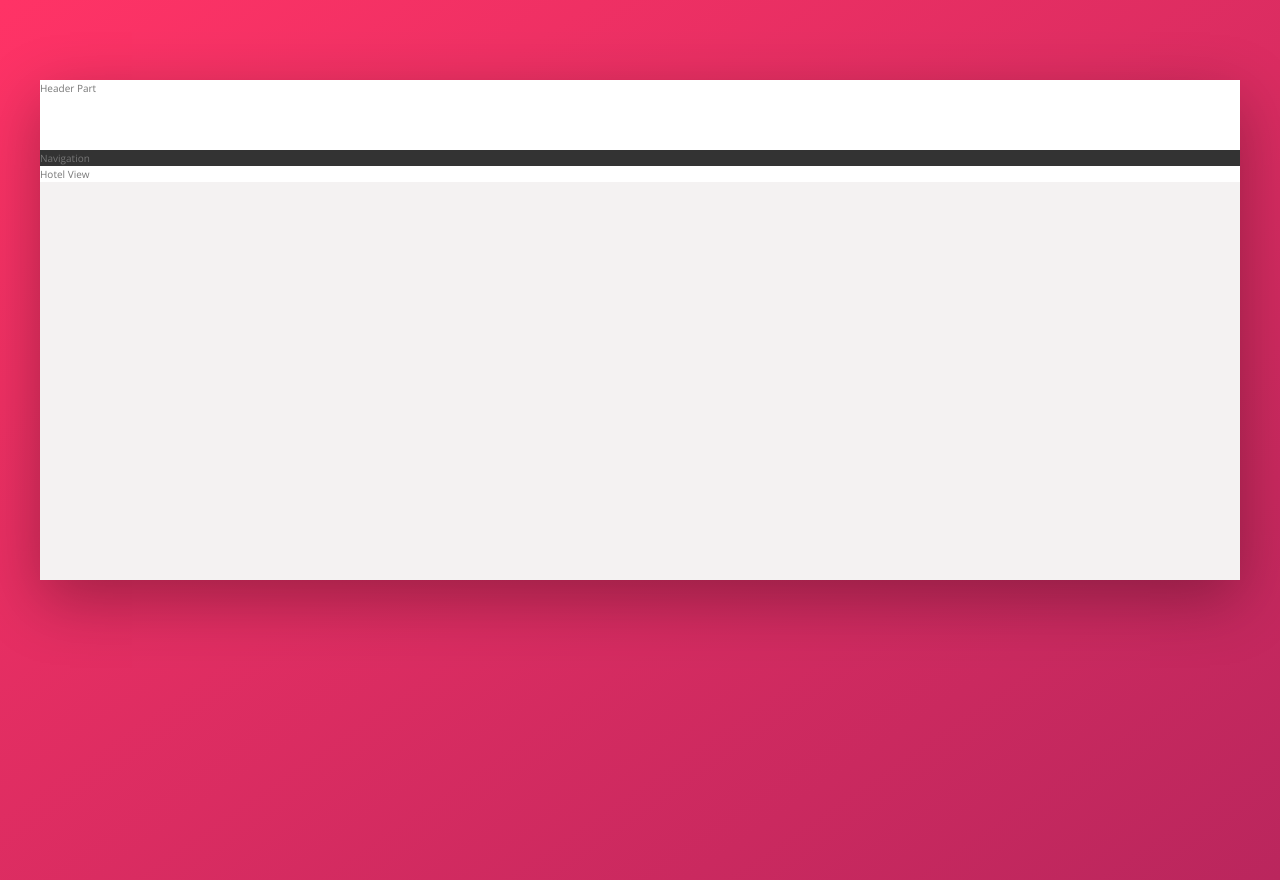
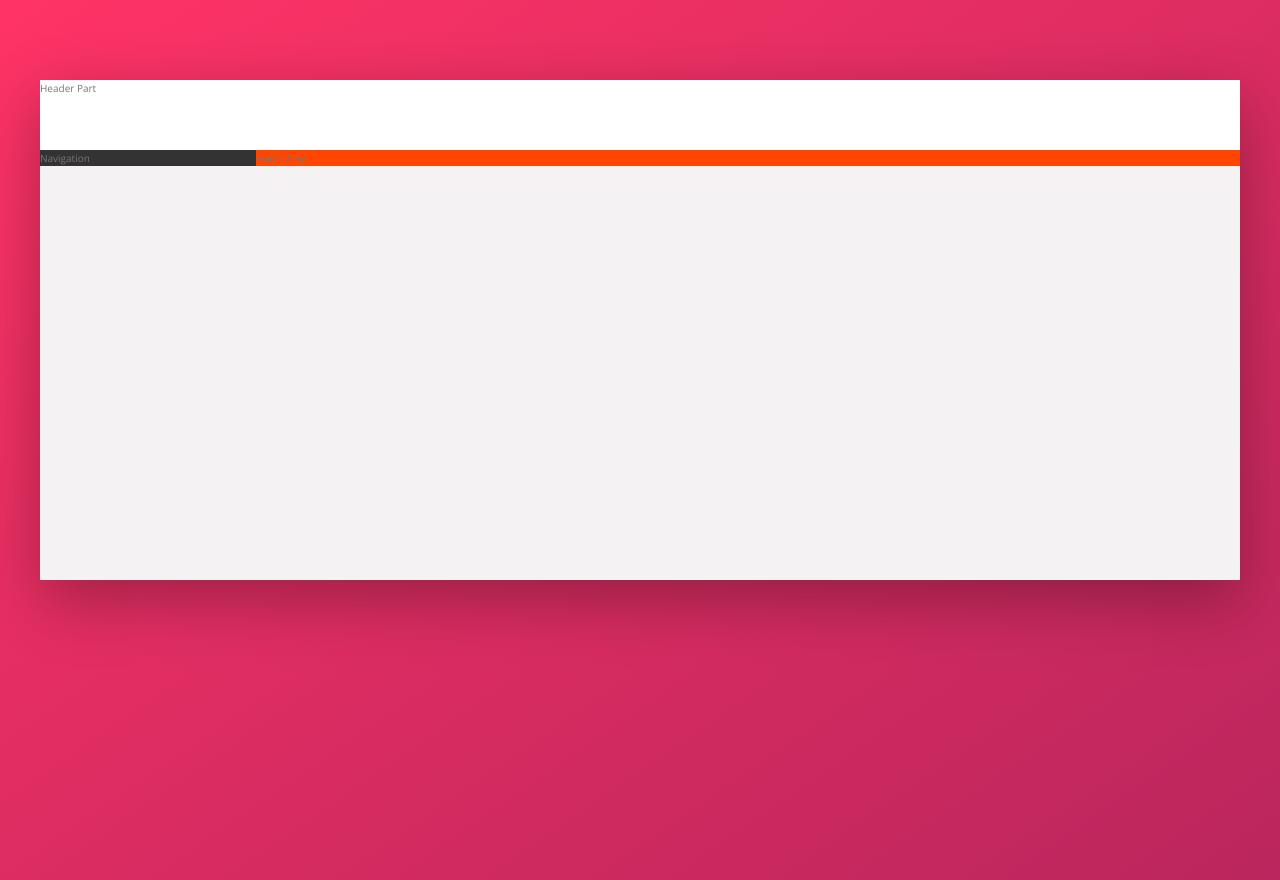
Before and after one commit to iqbalpakeh/trillo-website, a website: page index.html in a window 1280 px wide. Drawn offline with nearby package versions, Linux system fonts and the light colour scheme; files that its build step writes are made by us from their sources.

Commit message:
Finishing layout with flexbox

```diff
--- a/sass/_layout.scss
+++ b/sass/_layout.scss
@@ -15,12 +15,23 @@
 }
 
 .content {
+	//set parent div to have flexbox display
+	display: flex;
 }
 
 .sidebar {
 	background-color: var(--color-grey-dark-1);
+
+	// define .sidebar width using flexbox
+	// to have width 18% from parent width which is .content
+	flex: 0 0 18%;
 }
 
 .hotel-view {
 	background-color: #fff;
+	background-color: orangered;
+
+	// define .hotel-view width using flexbox (flexbox-grow)
+	// to grow on the remaining parent width (100% - 18% = 82%)
+	flex: 1;
 }
```
